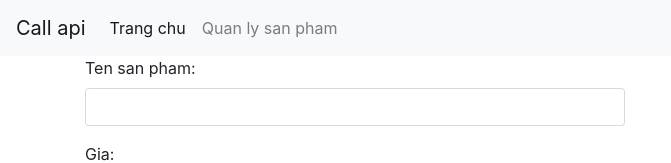
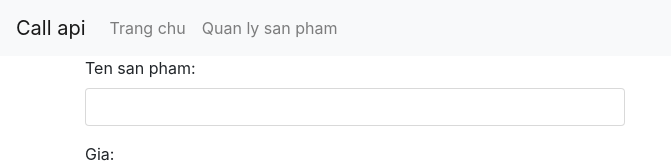
Before and after one commit to trieuquang204/call-api-reactjs, a React (Create React App) app: page /product/add in a window 1280 px wide. Shown: the top 163 px of the page, without its empty margins (0-671 px from the left). Built offline with nearby package versions, Linux system fonts and the light colour scheme.

Commit message:
90 integration react router part 3

```diff
--- a/src/components/Menu/Menu.js
+++ b/src/components/Menu/Menu.js
@@ -1,6 +1,56 @@
 import React, { Component } from "react";
+import { Route, Link } from "react-router-dom";
+
+const menus = [
+  {
+    name: "Trang chu",
+    to: "/",
+    exact: true,
+  },
+  {
+    name: "Quan ly san pham",
+    to: "/product-list",
+    exact: false,
+  },
+];
+
+const MenuLink = ({ label, to, activeOnlyWhenExact }) => {
+  return (
+    <Route
+      path={to}
+      exact={activeOnlyWhenExact}
+      children={({ match }) => {
+        let active = match ? "active" : "";
+        return (
+          <li className={`nav-item ${active}`}>
+            <Link className="nav-link" to={to}>
+              {label}
+            </Link>
+          </li>
+        );
+      }}
+    />
+  );
+};
 
 class Menu extends Component {
+  showMenus = (menus) => {
+    let result = null;
+    if (menus.length > 0) {
+      result = menus.map((menu, index) => {
+        return (
+          <MenuLink
+            key={index}
+            label={menu.name}
+            to={menu.to}
+            activeOnlyWhenExact={menu.exact}
+          />
+        );
+      });
+    }
+    return result;
+  };
+
   render() {
     return (
       <nav className="navbar navbar-expand-lg navbar-light bg-light">
@@ -8,18 +58,7 @@ class Menu extends Component {
           Call api
         </a>
         <div className="collapse navbar-collapse">
-          <ul className="navbar-nav mr-auto">
-            <li className="nav-item active">
-              <a className="nav-link" href="#">
-                Trang chu
-              </a>
-            </li>
-            <li className="nav-item">
-              <a className="nav-link" href="#">
-                Quan ly san pham
-              </a>
-            </li>
-          </ul>
+          <ul className="navbar-nav mr-auto">{this.showMenus(menus)}</ul>
         </div>
       </nav>
     );
```
Also changed, not shown: 1 other file (tests, documents, lock files or other folders).
